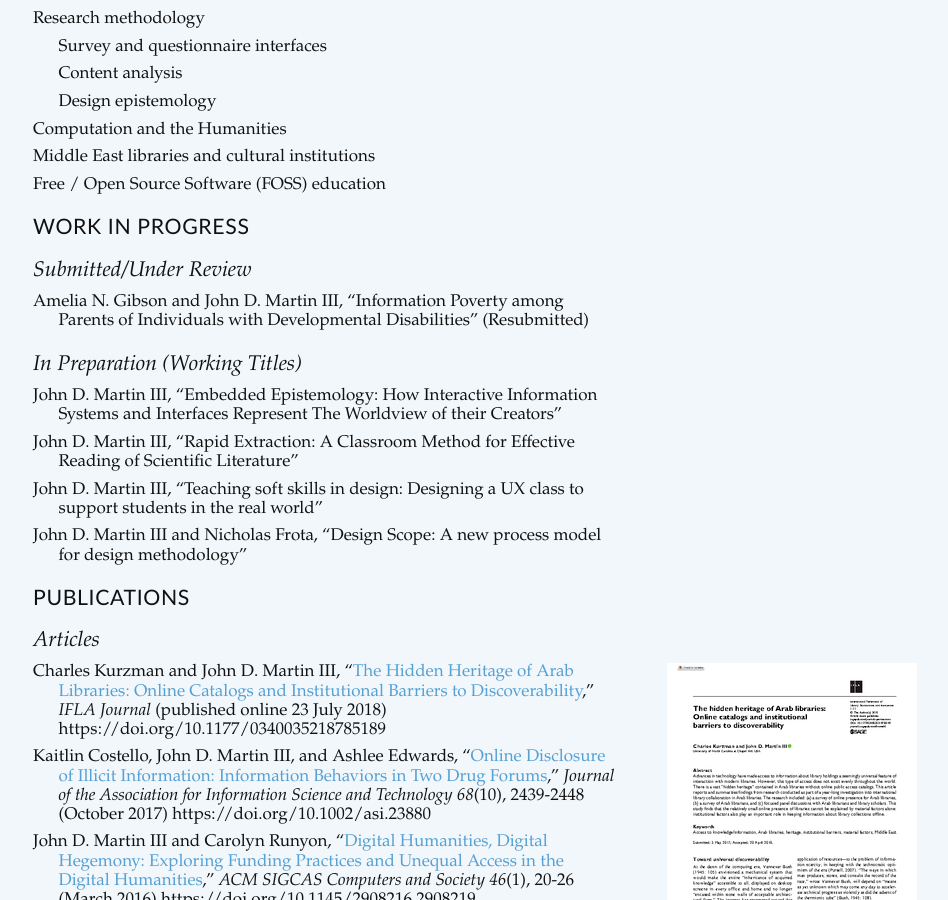
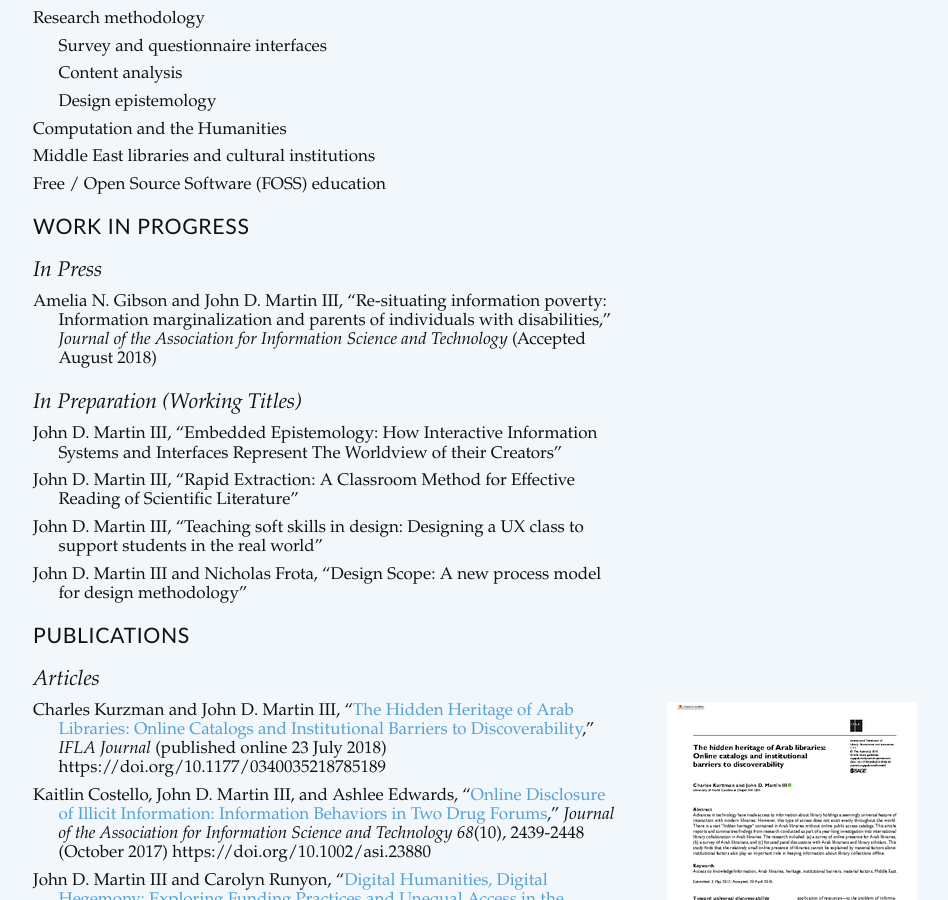
Before and after one commit to jdmar3/jdmar3.github.io, a Jekyll site: the page built from cv/index.md, in a window 1280 px wide and 900 px high, scrolled down 787 px. Shown: the whole window, without its empty margins (47-995 px from the left). Built offline with Jekyll 4.4.1, drawn with Linux system fonts in a browser that asks for light colours; some web fonts are replaced; Markdown is read by kramdown in place of the engine named in the settings; some of the changed text lies outside the part shown.

Commit message:
update CV

```diff
--- a/cv/index.md
+++ b/cv/index.md
@@ -45,11 +45,14 @@
 - Free / Open Source Software (FOSS) education
 
 # Work in Progress
-{% comment %}{% endcomment %}
+{% comment %}
 
 ## Submitted/Under Review
 
-- Amelia N. Gibson and John D. Martin III, "Information Poverty among Parents of Individuals with Developmental Disabilities" (Resubmitted)
+{% endcomment %}
+## In Press
+
+- Amelia N. Gibson and John D. Martin III, "Re-situating information poverty: Information marginalization and parents of individuals with disabilities," *Journal of the Association for Information Science and Technology* (Accepted August 2018)
 
 ## In Preparation (Working Titles)
 
@@ -147,7 +150,9 @@
 
 # Teaching
 
-- Teaching Fellow (instructor of record), School of Information and Library Science, University of North Carolina at Chapel Hill (2015-2017)
+- Adjunct Lecturer, Department of Library and Information Science, IUPUI (2018-2019)
+  - LIS-S 506, Introduction to Research (2018-2019)
+- Adjunct Instructor, School of Information and Library Science, University of North Carolina at Chapel Hill (2015-2018)
 	- INLS 161, [Tools for Information Literacy](https://inls161.johndmart.in) (Summer II [2015](https://ils.unc.edu/courses/2015_summerII/inls161_001/)/[2016](https://ils.unc.edu/courses/2016_summerII/inls161_001/)/[2017](https://ils.unc.edu/courses/2016_summerII/inls161_001))
 	- INLS 780, [User Interface Design](https://inls718.johndmart.in) (Spring [2017](http://ils.unc.edu/courses/2017_spring/inls718_001/))
 	- INLS 500, [Human Information Interaction](https://inls500.johndmart.in) (Fall [2015](https://ils.unc.edu/courses/2015_fall/inls500_001/)/[2016](https://ils.unc.edu/courses/2016_fall/inls500_001/)/Summer II [2018](https://ils.unc.edu/courses/2018_summerII/inls500_001))
```
